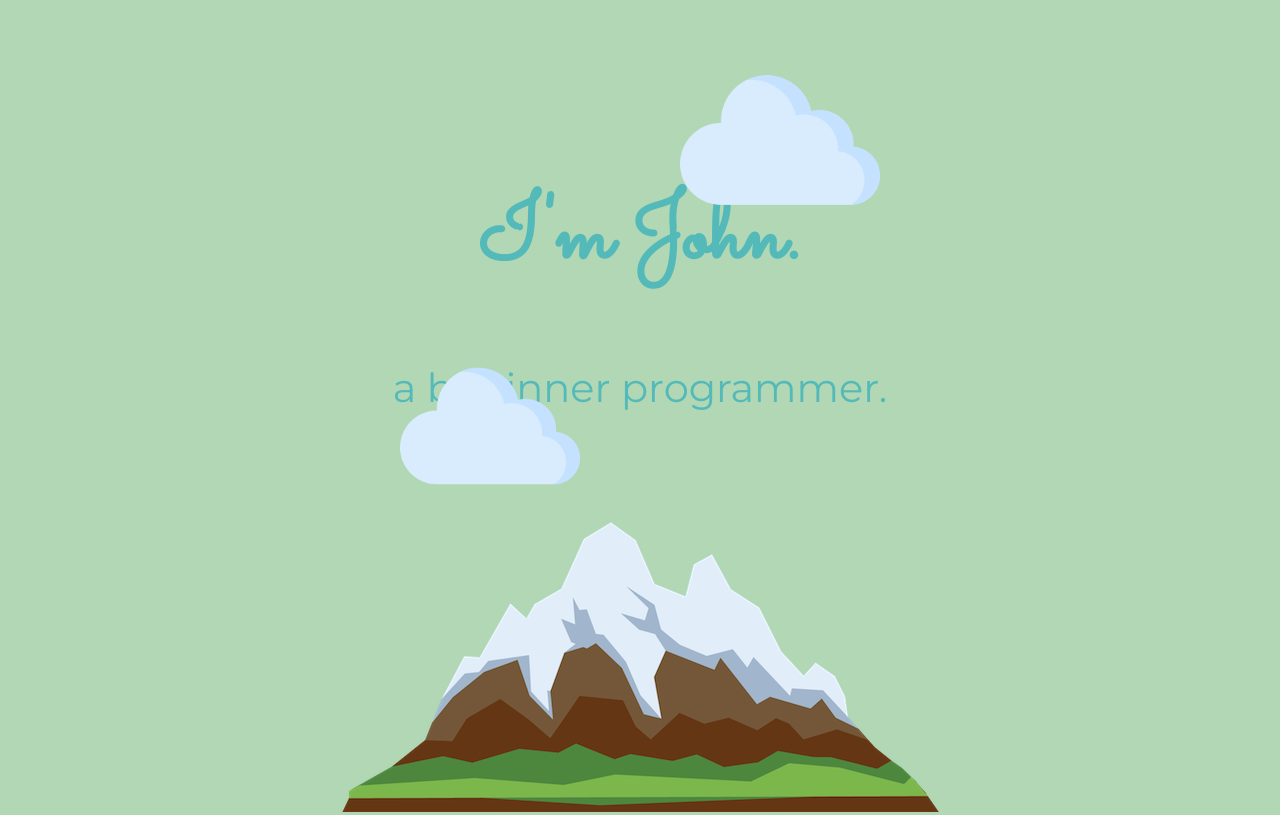
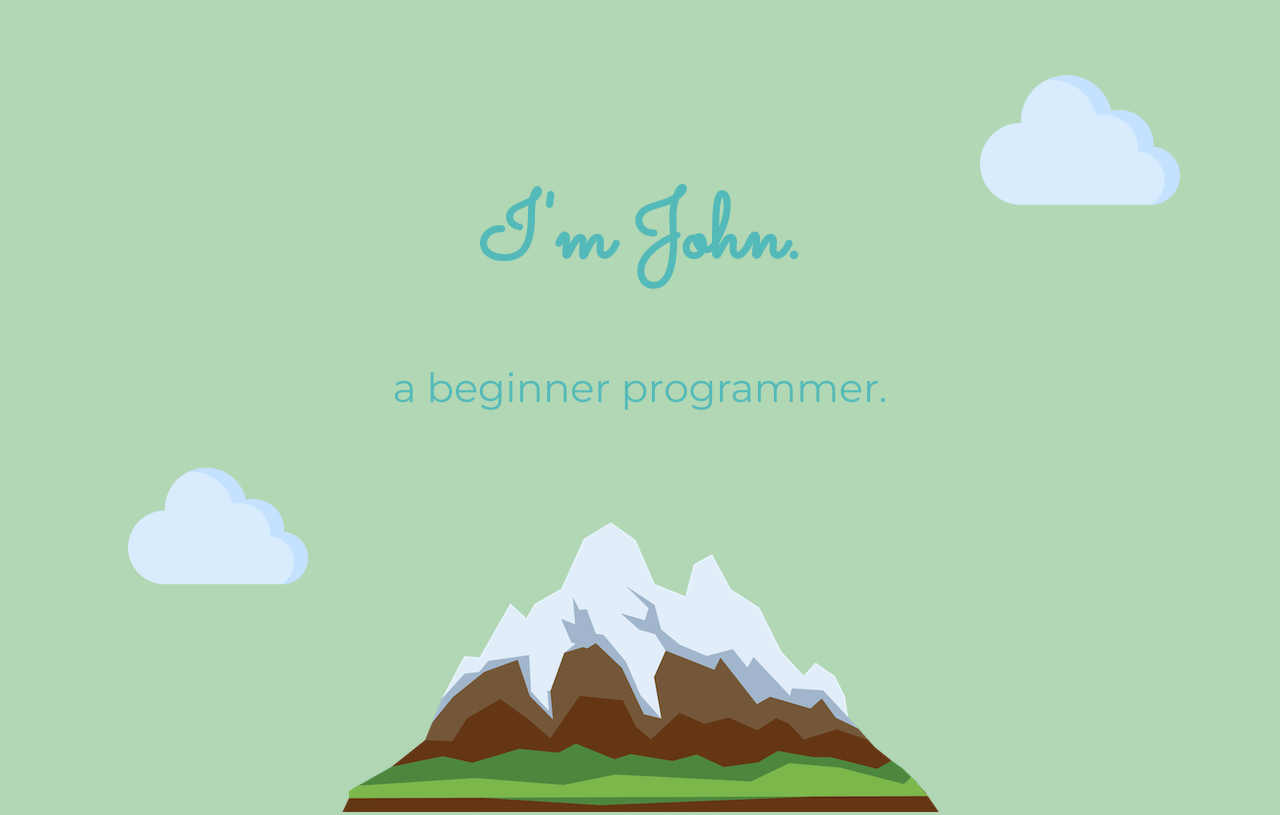
Before and after one commit to jhnc0513/jhnc0513.github.io, a plain HTML site: page index.html in a window 1280 px wide. Shown: the top 815 px of the page. Drawn offline with Linux system fonts and the light colour scheme.

Commit message:
fixed cloud bug

```diff
--- a/css/styles.css
+++ b/css/styles.css
@@ -66,15 +66,15 @@ body {
 
   .top-cloud {
     position: absolute;
-    right: 400px;
+    right: 100px;
     top: 40px;
     width: 200px;
   }
 
   .bottom-cloud {
     position: absolute;
-    left: 400px;
-    bottom: 300px;
+    left: 10%;
+    bottom: 200px;
     width: 180px;
   }
 
```
